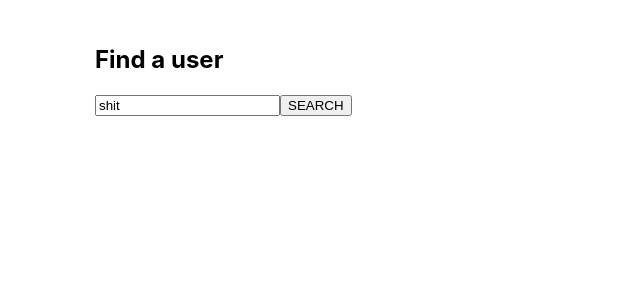
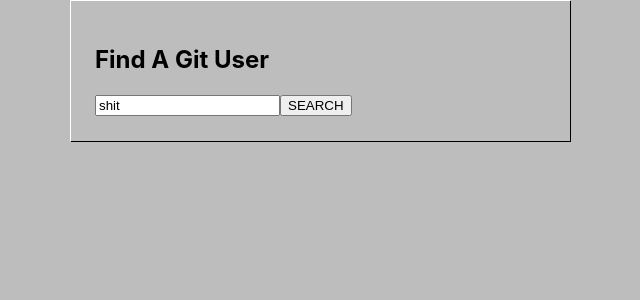
Before and after one commit to siddav83/local-git-hub, a React (Create React App) app: page / in a window 1280 px wide. Shown: the top 300 px of the page, without its empty margins (320-960 px from the left). Built offline with nearby package versions, Linux system fonts and the light colour scheme; no server answers.

Commit message:
Windows 95 styling

```diff
--- a/src/pages/Home/index.js
+++ b/src/pages/Home/index.js
@@ -5,7 +5,7 @@ const Home = ({userName,setUsername, searchTerm, setSearchTerm}) => {
 
     return (
         <div id="home" style={{ textAlign: "justify", padding: "5%" }}>
-            <h2>Find a user</h2>
+            <h2>Find A Git User</h2>
             <SearchBar userName={userName} setUsername={setUsername} searchTerm={searchTerm} setSearchTerm={setSearchTerm} />
         </div>
     );
--- a/src/styles/App.css
+++ b/src/styles/App.css
@@ -36,3 +36,8 @@
     transform: rotate(360deg);
   }
 }
+
+body {
+  background-color: #bdbdbd;
+  box-shadow: inset 1px 1px #fff, 1px 1px #000;
+}
--- a/src/styles/index.css
+++ b/src/styles/index.css
@@ -7,6 +7,8 @@ body {
   -moz-osx-font-smoothing: grayscale;
   max-width: 500px;
   margin: auto;
+  background-color: #bdbdbd;
+  box-shadow: inset 1px 1px #fff, 1px 1px #000;
 }
 
 code {
```
